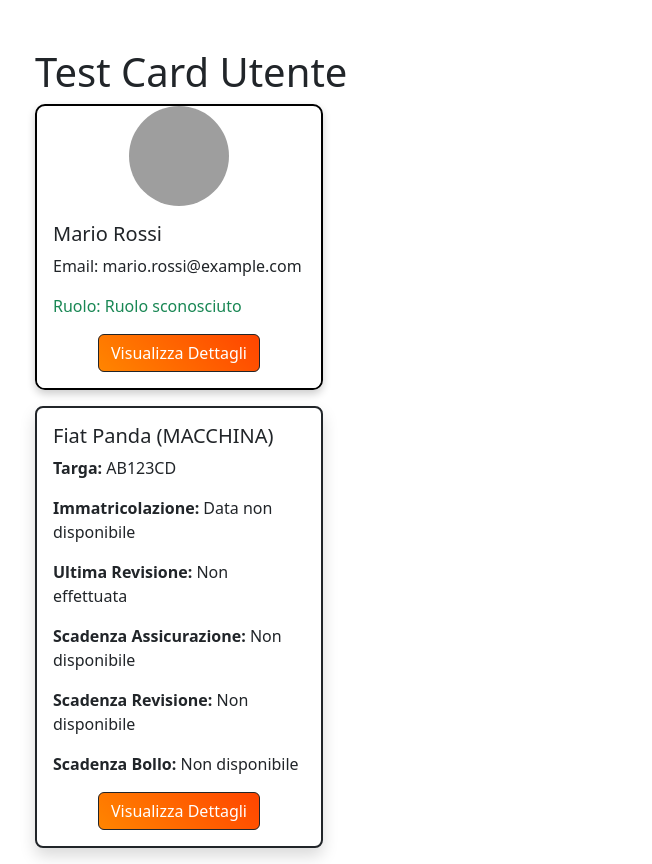
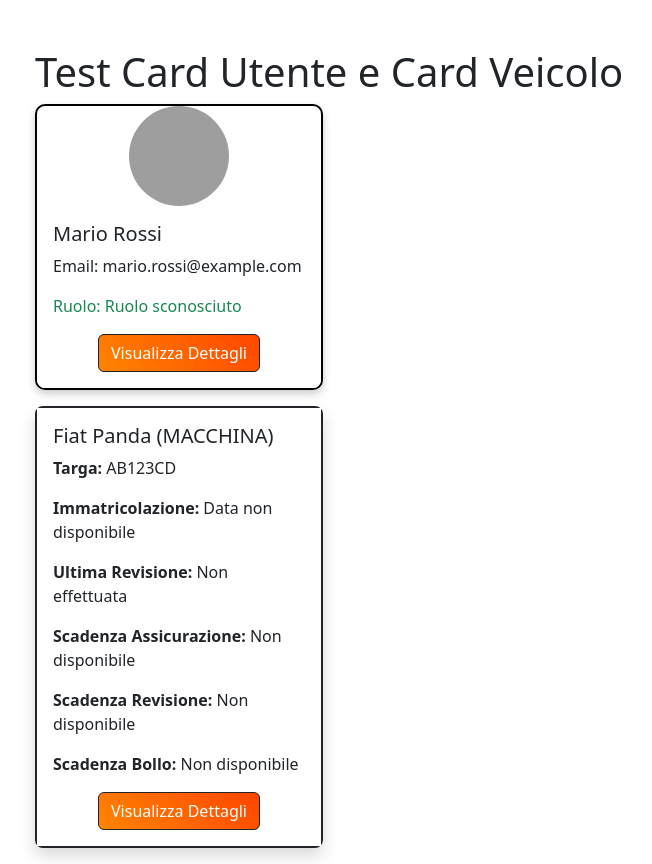
Before and after one commit to ICT-Perlasca/ProntoEmergenza2025, a PHP site: the page made by components/Card_Utente_Veicolo/fakeTest.php in a window 1280 px wide. Shown: the whole page, without its empty margins (47-699 px from the left). Run offline with PHP 8.4, Linux system fonts and the light colour scheme; grey boxes are pictures that could not be loaded.

Commit message:
completamnento card utente e card veicolo

```diff
--- a/components/Card_Utente_Veicolo/cardUtente.php
+++ b/components/Card_Utente_Veicolo/cardUtente.php
@@ -30,8 +30,8 @@ function generaCardUtente($utente) {
         $ruolo = 'Ruolo sconosciuto';
     }
 
-    if (!empty($utente['foto'])) {
-        $img = htmlspecialchars($utente['foto']);
+    if (!empty($utente['immagine'])) {
+        $img = htmlspecialchars($utente['immagine']);
     } else {
         $img = 'default.jpg';
     }
--- a/components/Card_Utente_Veicolo/cardVeicolo.php
+++ b/components/Card_Utente_Veicolo/cardVeicolo.php
@@ -57,7 +57,7 @@ function generaCardMezzo($mezzo) {
     return '
     <a href="dettagliMezzo.php?id=' . $idMezzo . '" class="text-decoration-none">
         <div class="card mb-3 border-2 border-dark rounded-3 shadow" style="width: 18rem;">
-            <div class="card-body">
+            <div class="card-body bg-white text-dark">
                 <h5 class="card-title">' . $modello . ' (' . strtoupper($tipoMezzo) . ')</h5>
                 <p class="card-text"><strong>Targa:</strong> ' . $targa . '</p>
                 <p class="card-text"><strong>Immatricolazione:</strong> ' . $dataImmatricolazione . '</p>
--- a/components/Card_Utente_Veicolo/fakeTest.php
+++ b/components/Card_Utente_Veicolo/fakeTest.php
@@ -7,7 +7,7 @@ $utente = [
     'nome' => 'Mario',
     'cognome' => 'Rossi',
     'email' => 'mario.rossi@example.com',
-    'foto' => 'test.jpg'
+    'immagine' => 'test.jpg'
 ];
 
 $veicolo = [
@@ -32,7 +32,7 @@ $cardVeicolo = generaCardMezzo($veicolo);
 </head>
 <body>
     <div class="container mt-5">
-        <h1>Test Card Utente</h1>
+        <h1>Test Card Utente e Card Veicolo</h1>
         <?php
         echo $card;
         echo $cardVeicolo;
```
